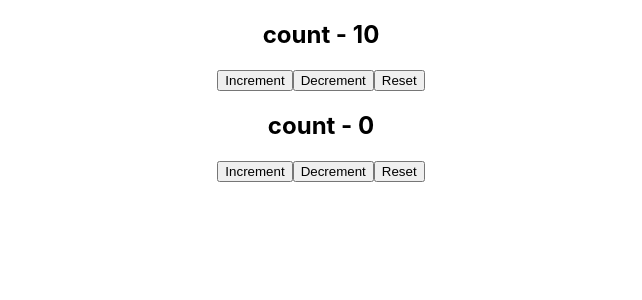
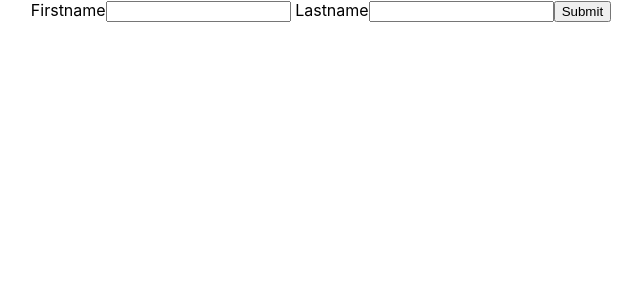
Before and after one commit to NhyNhyNguyen/react_tutorial, a React (Create React App) app: page / in a window 1280 px wide. Shown: the top 300 px of the page, without its empty margins (319-961 px from the left). Built offline with nearby package versions, Linux system fonts and the light colour scheme.

Commit message:
useInput Hook

```diff
--- a/src/App.js
+++ b/src/App.js
@@ -7,14 +7,14 @@
 import DocTitleTwo from './hook_components/custom_hook/DocTitleOne';
 import CounterOne from './hook_components/custom_hook/CounterOne';
 import CounterTwo from './hook_components/custom_hook/CounterTwo';
+import UserForm from './hook_components/custom_hook/UserForm';
 
 
 function App() {
 
   return (
     <div className="App">
-      <CounterOne></CounterOne>
-      <CounterTwo/>
+      <UserForm></UserForm>
     </div>
   );
 }
--- /dev/null
+++ b/src/hook_components/custom_hook/UserForm.js
@@ -0,0 +1,28 @@
+import React, { useState } from 'react'
+import useInput from '../../hooks/useInput'
+
+function UserForm() {
+
+    const [firstName, bindFirstName, resetFirstName] = useInput('')
+    const [lastName, bindLastName, resetLastName] = useInput('')
+
+    const submitHandler = e => {
+        e.preventDefault()
+        alert(`Hello ${firstName} ${lastName}`)
+        resetFirstName()
+        resetLastName()
+    }
+  return (
+    <div>
+      <form onSubmit={submitHandler}>
+        <label> Firstname</label>
+        <input text="text" {...bindFirstName}></input>
+        <label> Lastname</label>
+        <input text="text" {...bindLastName}></input>
+        <button type='submit'>Submit</button>
+      </form>
+    </div>
+  )
+}
+
+export default UserForm
--- /dev/null
+++ b/src/hooks/useInput.js
@@ -0,0 +1,19 @@
+import React, { useState } from 'react'
+
+function useInput(initialValue) {
+    const [value, setValue] = useState(initialValue)
+
+    const reset = () => {
+        setValue(initialValue)
+    }
+
+    const bind = {
+        value,
+        onChange: e => {
+            setValue(e.target.value)
+        }
+    }
+    return [value, bind, reset]
+}
+
+export default useInput
```
